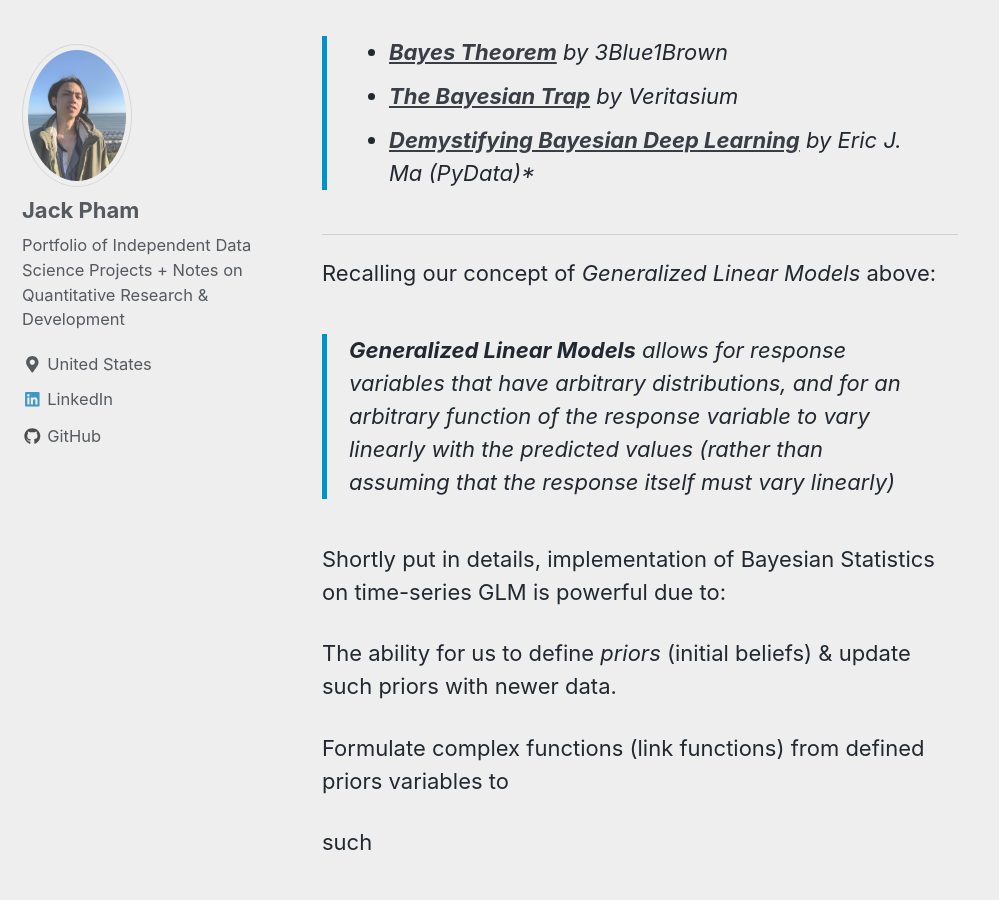
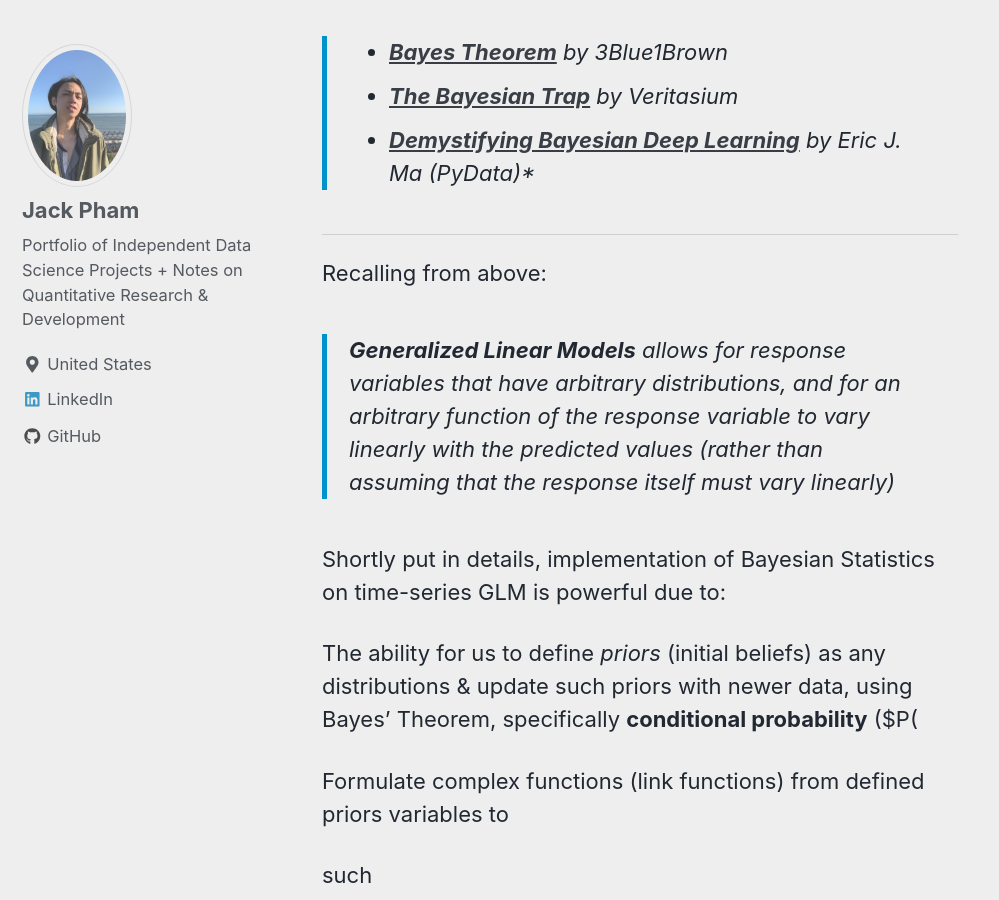
Before and after one commit to jp-quant/jp-quant.github.io, a Jekyll site: the page built from _posts/2020-09-01-fbprophet_bayesian_glm.md, in a window 1280 px wide and 900 px high, scrolled down 4324 px. Shown: the whole window, without its empty margins (0-999 px from the left). Built offline with Jekyll 4.4.1, drawn with Linux system fonts in a browser that asks for light colours; nearby versions of some CDN libraries.

Commit message:
_posts/2020-09-01-fbprophet_bayesian_glm.md updated from https://stackedit.io/

```diff
--- a/_posts/2020-09-01-fbprophet_bayesian_glm.md
+++ b/_posts/2020-09-01-fbprophet_bayesian_glm.md
@@ -73,12 +73,12 @@ Though I can spend time writing in details on the applications of such simple, y
 > - [**Demystifying Bayesian Deep Learning**](https://www.youtube.com/watch?v=s0S6HFdPtlA&t=906s&ab_channel=PyData) by Eric J. Ma (PyData)*
 
 ---
-Recalling our concept of *Generalized Linear Models* above:
+Recalling from above:
 > **Generalized Linear Models** allows for response variables that have arbitrary distributions, and for an arbitrary function of the response variable to vary linearly with the predicted values (rather than assuming that the response itself must vary linearly)
 
 Shortly put in details, implementation of Bayesian Statistics on time-series GLM is powerful due to:
 
-The ability for us to define *priors* (initial beliefs) & update such priors with newer data.
+The ability for us to define *priors* (initial beliefs) as any distributions & update such priors with newer data, using Bayes' Theorem, specifically **conditional probability** ($P(
 
 Formulate complex functions (link functions) from defined priors variables to
 
```
Also changed, not shown: other parts of _posts/2020-09-01-fbprophet_bayesian_glm.md (+2 -2 lines).
